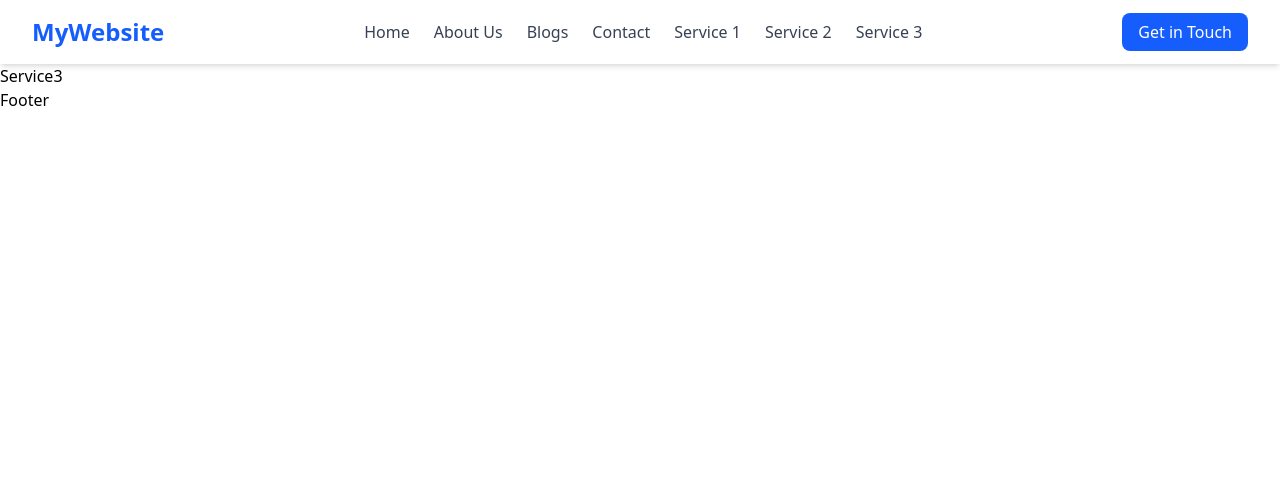
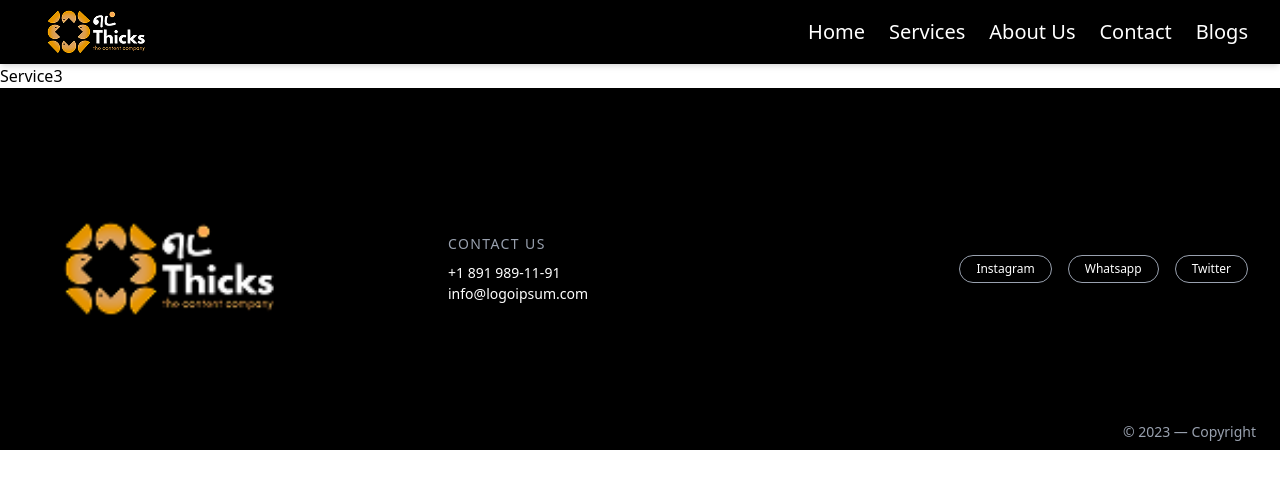
Before and after one commit to Paazilparvesh/EtThicks_Official, a React (Vite) app: page /service3 in a window 1280 px wide. Shown: the top 488 px of the page. Built offline with nearby package versions, Linux system fonts and the light colour scheme.

Commit message:
added Header and footer

```diff
--- a/src/LayOut/Footer.jsx
+++ b/src/LayOut/Footer.jsx
@@ -1,9 +1,50 @@
-import React from 'react'
+import ethi from "/src/assets/headerasset/EtThicks1.png";
 
 const Footer = () => {
   return (
-    <div>Footer</div>
-  )
-}
+    <footer className="bg-black text-white py-10 relative">
+      <div className="max-w-7xl mx-auto px-6 lg:px-8">
+        <div className="grid grid-cols-1 md:grid-cols-3 gap-8 items-center">
 
-export default Footer
+          {/* Left - Logo */}
+          <div className="flex justify-start items-center">
+            <img
+              src={ethi}
+              alt="Logo"
+              className="w-[282px] h-[282px] object-contain"
+            />
+          </div>
+
+          {/* Center - Contact Info */}
+          <div className="text-center md:text-left">
+            <h3 className="text-gray-400 uppercase tracking-widest text-sm mb-2">
+              Contact Us
+            </h3>
+            <p className="font-inter text-[14px]">+1 891 989-11-91</p>
+            <p className="font-inter text-[14px]">info@logoipsum.com</p>
+          </div>
+
+          {/* Right - Social Buttons */}
+          <div className="flex justify-center md:justify-end space-x-4">
+            <button className="border border-gray-400 rounded-full px-4 py-1 text-[12px] font-inter hover:bg-gray-800 transition">
+              Instagram
+            </button>
+            <button className="border border-gray-400 rounded-full px-4 py-1 text-[12px] font-inter hover:bg-gray-800 transition">
+              Whatsapp
+            </button>
+            <button className="border border-gray-400 rounded-full px-4 py-1 text-[12px] font-inter hover:bg-gray-800 transition">
+              Twitter
+            </button>
+          </div>
+        </div>
+      </div>
+
+      {/* Copyright */}
+      <div className="absolute bottom-2 right-6 text-gray-400 text-sm">
+        © 2023 — Copyright
+      </div>
+    </footer>
+  );
+};
+
+export default Footer;
--- a/src/LayOut/Header.jsx
+++ b/src/LayOut/Header.jsx
@@ -1,55 +1,168 @@
-
+import ethi from "/src/assets/headerasset/EtThicks1.png";
 import { Link } from "react-router-dom";
+import { useState } from "react";
 
 function Header() {
+  const [isServicesOpen, setIsServicesOpen] = useState(false);
+  const [isMobileMenuOpen, setIsMobileMenuOpen] = useState(false);
+
   return (
-    <header className="bg-white shadow-md sticky top-0 z-50">
+    <header className="bg-black text-white shadow-md sticky top-0 z-50 font-inter">
       <div className="max-w-7xl mx-auto px-4 sm:px-6 lg:px-8">
         <div className="flex justify-between items-center h-16">
-
           {/* Logo / Brand */}
           <div className="flex-shrink-0">
-            <Link to="/" className="text-2xl font-bold text-blue-600">
-              MyWebsite
+            <Link to="/" className="flex items-center">
+              <img src={ethi} alt="Logo" className=" w-auto object-cover" />
             </Link>
           </div>
 
-          {/* Navigation Menu */}
-          <nav className="hidden md:flex space-x-6">
-            <Link to="/" className="text-gray-700 hover:text-blue-600">
+          {/* Desktop Navigation */}
+          <nav className="hidden md:flex space-x-6 text-[20px]">
+            <Link to="/" className="hover:text-blue-500">
               Home
             </Link>
-            <Link to="/about" className="text-gray-700 hover:text-blue-600">
+
+            {/* Services Dropdown */}
+            <div
+              className="relative"
+              onMouseEnter={() => setIsServicesOpen(true)}
+              onMouseLeave={() => setIsServicesOpen(false)}
+            >
+              <button className="hover:text-blue-500 focus:outline-none">
+                Services
+              </button>
+
+              {isServicesOpen && (
+                <div className="absolute left-0 mt-2 w-44 bg-gray-900 shadow-lg rounded-lg py-2">
+                  <Link
+                    to="/service1"
+                    className="block px-4 py-2 hover:bg-gray-800 hover:text-blue-500"
+                  >
+                    Service 1
+                  </Link>
+                  <Link
+                    to="/service2"
+                    className="block px-4 py-2 hover:bg-gray-800 hover:text-blue-500"
+                  >
+                    Service 2
+                  </Link>
+                  <Link
+                    to="/service3"
+                    className="block px-4 py-2 hover:bg-gray-800 hover:text-blue-500"
+                  >
+                    Service 3
+                  </Link>
+                </div>
+              )}
+            </div>
+
+            <Link to="/about" className="hover:text-blue-500">
               About Us
             </Link>
-            <Link to="/blog" className="text-gray-700 hover:text-blue-600">
-              Blogs
-            </Link>
-            <Link to="/contact" className="text-gray-700 hover:text-blue-600">
+            <Link to="/contact" className="hover:text-blue-500">
               Contact
             </Link>
-            <Link to="/service1" className="text-gray-700 hover:text-blue-600">
-              Service 1
-            </Link>
-            <Link to="/service2" className="text-gray-700 hover:text-blue-600">
-              Service 2
-            </Link>
-            <Link to="/service3" className="text-gray-700 hover:text-blue-600">
-              Service 3
+            <Link to="/blog" className="hover:text-blue-500">
+              Blogs
             </Link>
           </nav>
 
-          {/* Call to Action Button */}
-          <div className="hidden md:block">
-            <Link
-              to="/contact"
-              className="px-4 py-2 rounded-lg bg-blue-600 text-white hover:bg-blue-700 transition"
+          {/* Mobile Menu Button */}
+          <div className="md:hidden flex items-center">
+            <button
+              onClick={() => setIsMobileMenuOpen(!isMobileMenuOpen)}
+              className="focus:outline-none"
             >
-              Get in Touch
-            </Link>
+              <svg
+                className="h-6 w-6 text-white"
+                fill="none"
+                stroke="currentColor"
+                viewBox="0 0 24 24"
+                xmlns="http://www.w3.org/2000/svg"
+              >
+                {isMobileMenuOpen ? (
+                  <path
+                    strokeLinecap="round"
+                    strokeLinejoin="round"
+                    strokeWidth="2"
+                    d="M6 18L18 6M6 6l12 12"
+                  />
+                ) : (
+                  <path
+                    strokeLinecap="round"
+                    strokeLinejoin="round"
+                    strokeWidth="2"
+                    d="M4 6h16M4 12h16M4 18h16"
+                  />
+                )}
+              </svg>
+            </button>
           </div>
         </div>
       </div>
+
+      {/* Mobile Menu */}
+      {isMobileMenuOpen && (
+        <div className="md:hidden bg-black text-[20px]">
+          <Link
+            to="/"
+            className="block px-4 py-3 hover:bg-gray-800 hover:text-blue-500"
+          >
+            Home
+          </Link>
+
+          <div className="relative">
+            <button
+              onClick={() => setIsServicesOpen(!isServicesOpen)}
+              className="w-full text-left px-4 py-3 hover:bg-gray-800 hover:text-blue-500 focus:outline-none"
+            >
+              Services
+            </button>
+            {isServicesOpen && (
+              <div className="pl-4 bg-gray-900">
+                <Link
+                  to="/service1"
+                  className="block px-4 py-2 hover:bg-gray-800 hover:text-blue-500"
+                >
+                  Service 1
+                </Link>
+                <Link
+                  to="/service2"
+                  className="block px-4 py-2 hover:bg-gray-800 hover:text-blue-500"
+                >
+                  Service 2
+                </Link>
+                <Link
+                  to="/service3"
+                  className="block px-4 py-2 hover:bg-gray-800 hover:text-blue-500"
+                >
+                  Service 3
+                </Link>
+              </div>
+            )}
+          </div>
+
+          <Link
+            to="/about"
+            className="block px-4 py-3 hover:bg-gray-800 hover:text-blue-500"
+          >
+            About Us
+          </Link>
+          <Link
+            to="/contact"
+            className="block px-4 py-3 hover:bg-gray-800 hover:text-blue-500"
+          >
+            Contact
+          </Link>
+          <Link
+            to="/blog"
+            className="block px-4 py-3 hover:bg-gray-800 hover:text-blue-500"
+          >
+            Blogs
+          </Link>
+        </div>
+      )}
     </header>
   );
 }
```
Also changed, not shown: src/assets/headerasset/EtThicks1.png (added).
